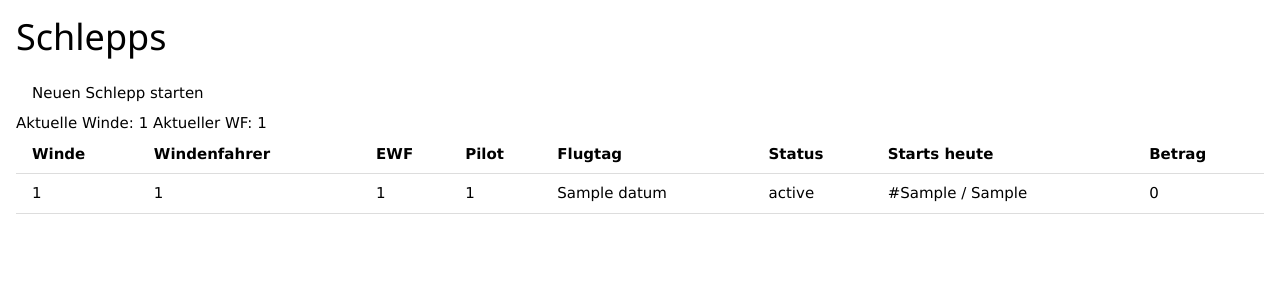
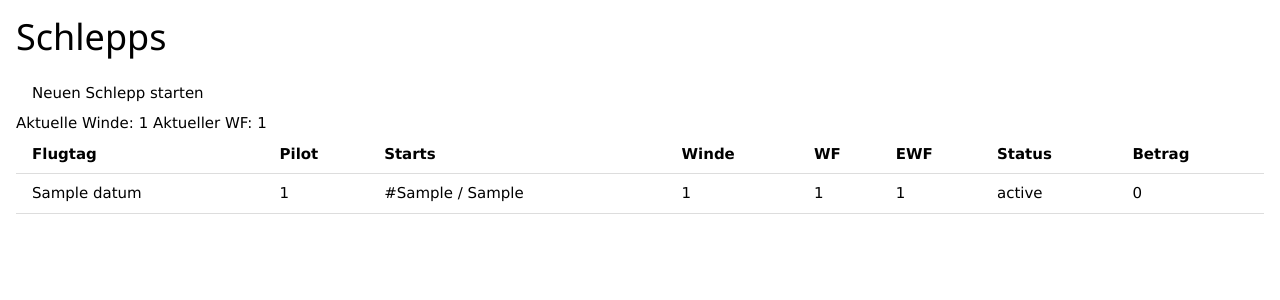
Before and after one commit to rappakos/winden-proto, a Python web app: template winden_proto_app/templates/schlepps.html in a window 1280 px wide. Shown: the part 39-339 px from the top of the page. Run offline with Jinja, Linux system fonts and the light colour scheme; the template is opened without the code that fills it: most values are stand-ins (such as "Sample title", 1, 10 or a date in 2020).

Commit message:
winden proto - fix schlepps per day

```diff
--- a/winden_proto_app/db.py
+++ b/winden_proto_app/db.py
@@ -93,7 +93,7 @@ async def get_schlepps():
                                 ,s.datum
                                 ,s.status
                                 , count(s2.schlepp_id) [schlepps_heute]
-                                , dense_rank() over(partition by s.pilot_id order by s.schlepp_id ) [schlepp_no]
+                                , dense_rank() over(partition by s.pilot_id, s.datum order by s.schlepp_id ) [schlepp_no]
                             FROM schlepps s
                             LEFT JOIN schlepps s2 ON s2.pilot_id=s.pilot_id and s.datum=s2.datum
                             GROUP BY s.schlepp_id
--- a/winden_proto_app/templates/schlepps.html
+++ b/winden_proto_app/templates/schlepps.html
@@ -13,24 +13,25 @@
     {% if schlepps %}
     <table class="w3-table w3-bordered">
         <tr>
+            <th>Flugtag</th>
+            <th>Pilot</th>
+            <th>Starts</th>
             <th>Winde</th>
-            <th>Windenfahrer</th>
+            <th>WF</th>
             <th>EWF</th>
-            <th>Pilot</th>
-            <th>Flugtag</th>
+
             <th>Status</th>
-            <th>Starts heute</th>
             <th>Betrag</th>
         </tr>
         {% for schlepp in schlepps %}
         <tr>
+            <td>{{ schlepp.datum }}</td>
+            <td>{{ schlepp.pilot_id }}</td>
+            <td>#{{ schlepp.schlepp_no }} / {{ schlepp.schlepps_heute }}</td>
             <td>{{ schlepp.winde_id }}</td>
             <td>{{ schlepp.wf_id }}</td>
             <td>{{ schlepp.ewf_id }}</td>
-            <td>{{ schlepp.pilot_id }}</td>
-            <td>{{ schlepp.datum }}</td>
             <td>{{ schlepp.status }}</td>
-            <td>#{{ schlepp.schlepp_no }} / {{ schlepp.schlepps_heute }}</td>
             <td>0</td>
         </tr>
     {% endfor %}
```
